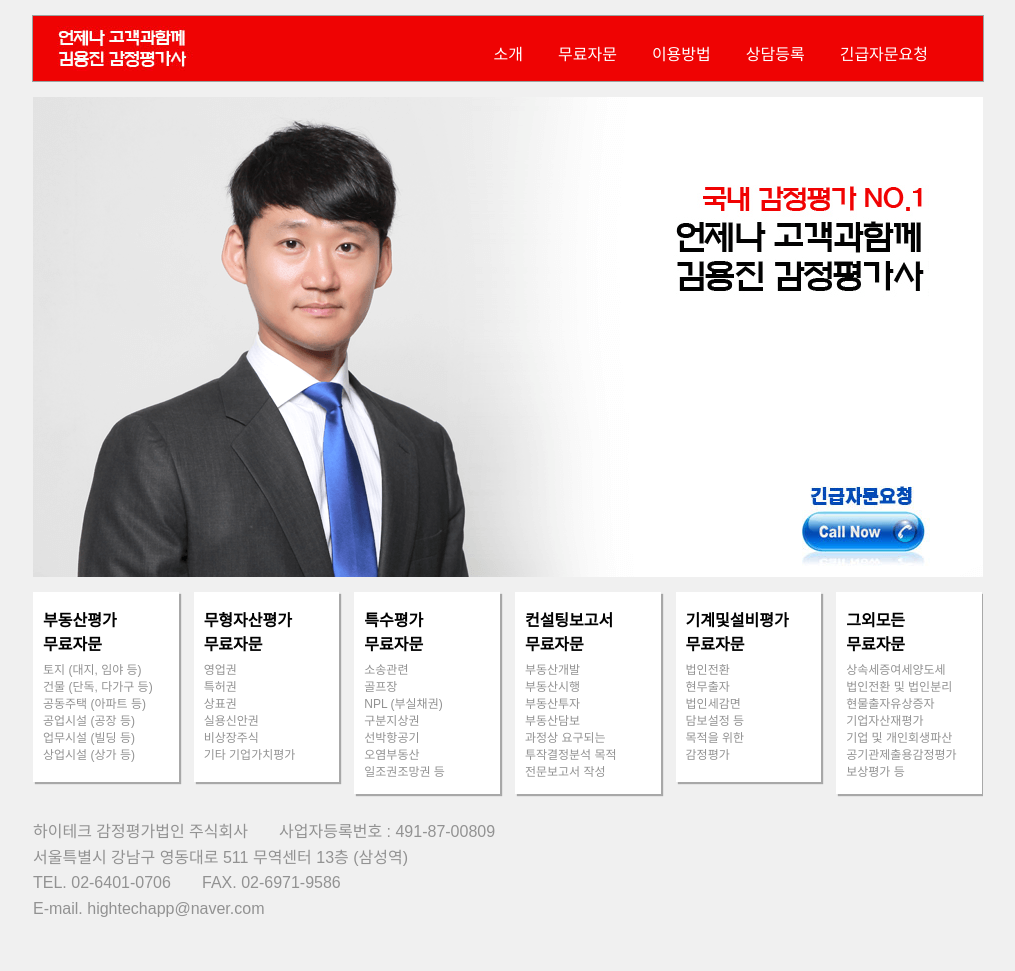
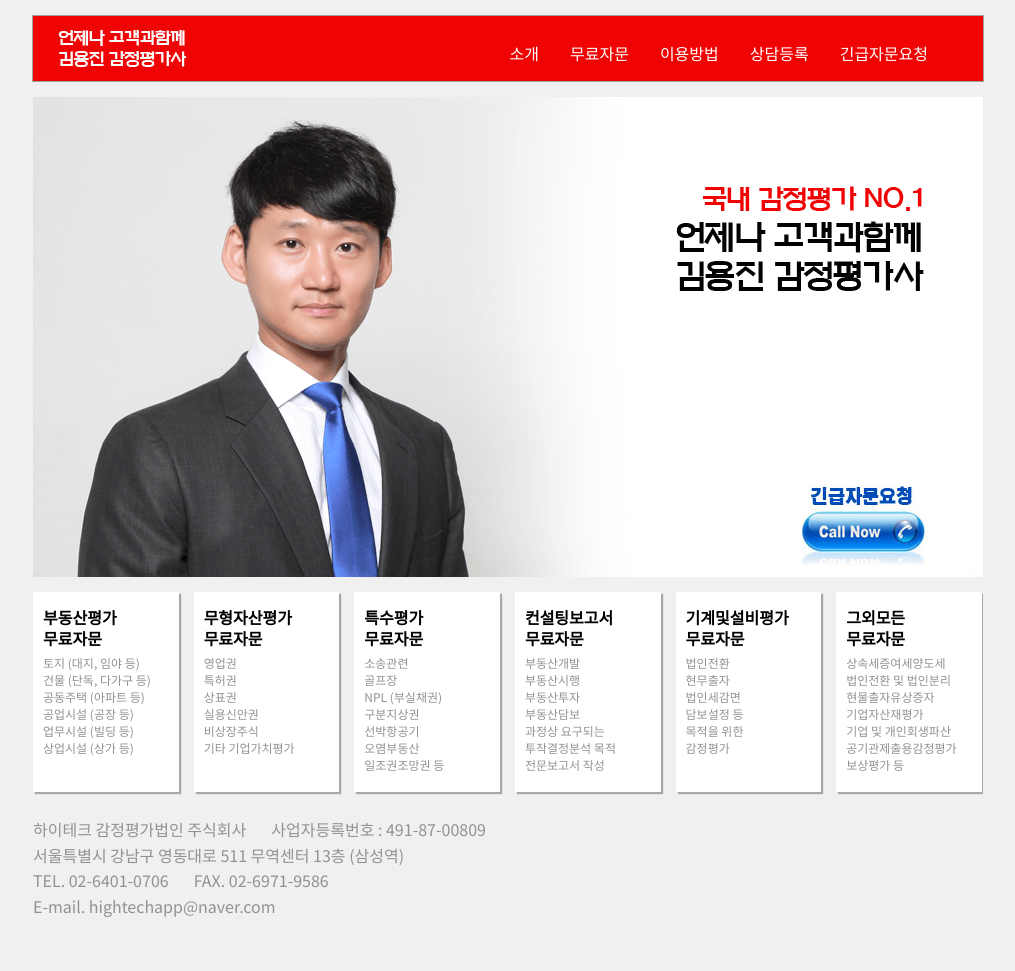
Before and after one commit to gliburch/kimyongjin, a Jekyll site: the page built from index.md, in a window 1280 px wide. Shown: the whole page, without its empty margins (132-1147 px from the left). Built offline with Jekyll 4.4.1, drawn with Linux system fonts in a browser that asks for light colours.

Commit message:
Set default font as ‘Noto Sans KR’

```diff
--- a/_includes/footer.html
+++ b/_includes/footer.html
@@ -18,7 +18,7 @@ footer .services li {
   vertical-align:top;
 }
 footer .services dl {
-  min-height:160px;
+  min-height:170px;
   margin-right:15px;
   padding:15px 10px;
   background-color:#fff;
@@ -32,6 +32,7 @@ footer .services dl dt {
   margin-bottom:5px;
   font-size:16px;
   font-weight:bold;
+  line-height:130%;
 }
 footer .services dl dd {
   color:#929292;
--- a/_includes/header.html
+++ b/_includes/header.html
@@ -24,7 +24,7 @@ header nav {
 header nav ul li {
   zoom:1;
   display:inline-block;
-  margin:0 0 0 35px;
+  margin:0 0 0 31px;
 }
 header nav ul li a {
   color:#fff;
--- a/_layouts/default.html
+++ b/_layouts/default.html
@@ -13,6 +13,7 @@
   <meta property="og:description" content="{{ site.description }}">
   <meta property="og:url" content="{{ site.url }}">
   <meta property="og:image" content="{{ site.url }}/assets/images/cover-buddies.png">
+  <link href="https://fonts.googleapis.com/css?family=Noto+Sans+KR" rel="stylesheet">
   <link rel="stylesheet" href="/assets/css/default.css">
   <!--[if lt IE 9]>
   <script src="https://unpkg.com/html5shiv"></script>
--- a/assets/css/default.css
+++ b/assets/css/default.css
@@ -7,7 +7,7 @@
 }
 body {
   background-color:#f0f0f0;
-  font-family:sans-serif;
+  font-family:'Noto Sans KR', sans-serif;
   font-size:16px;
 }
 main {
```
